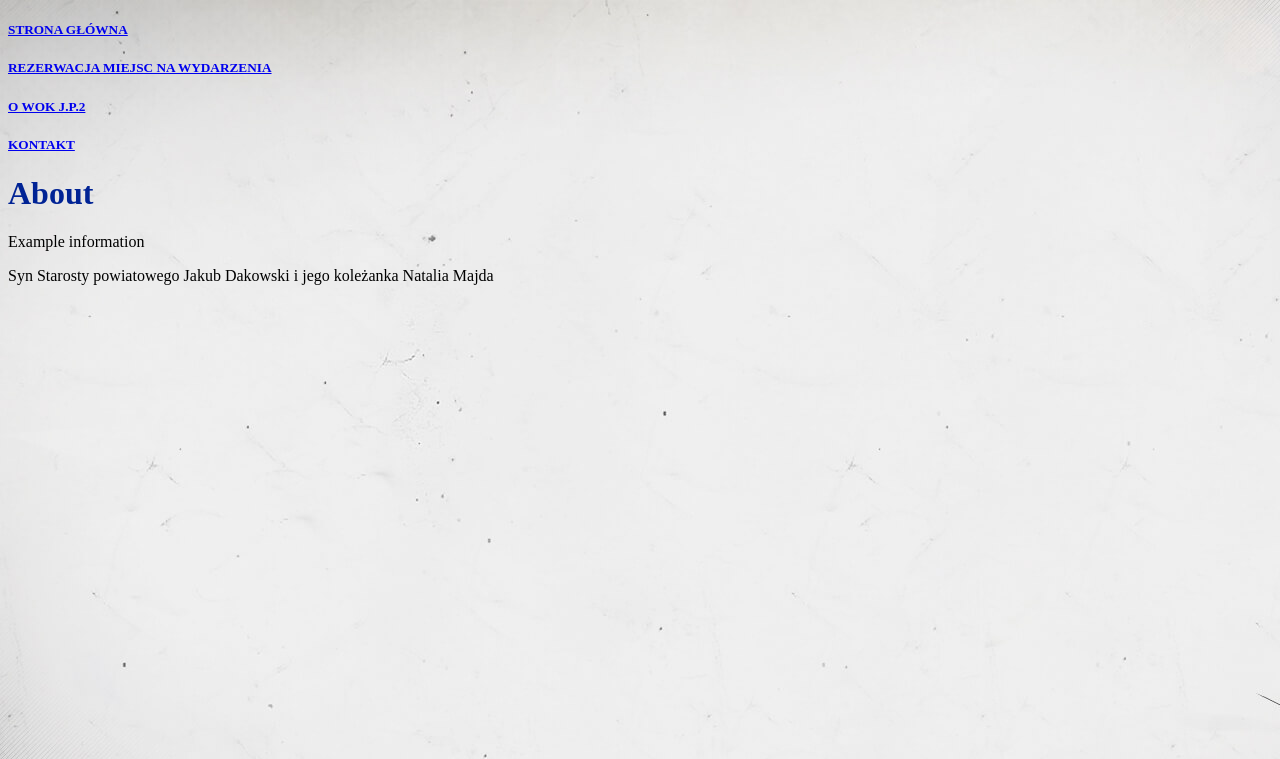
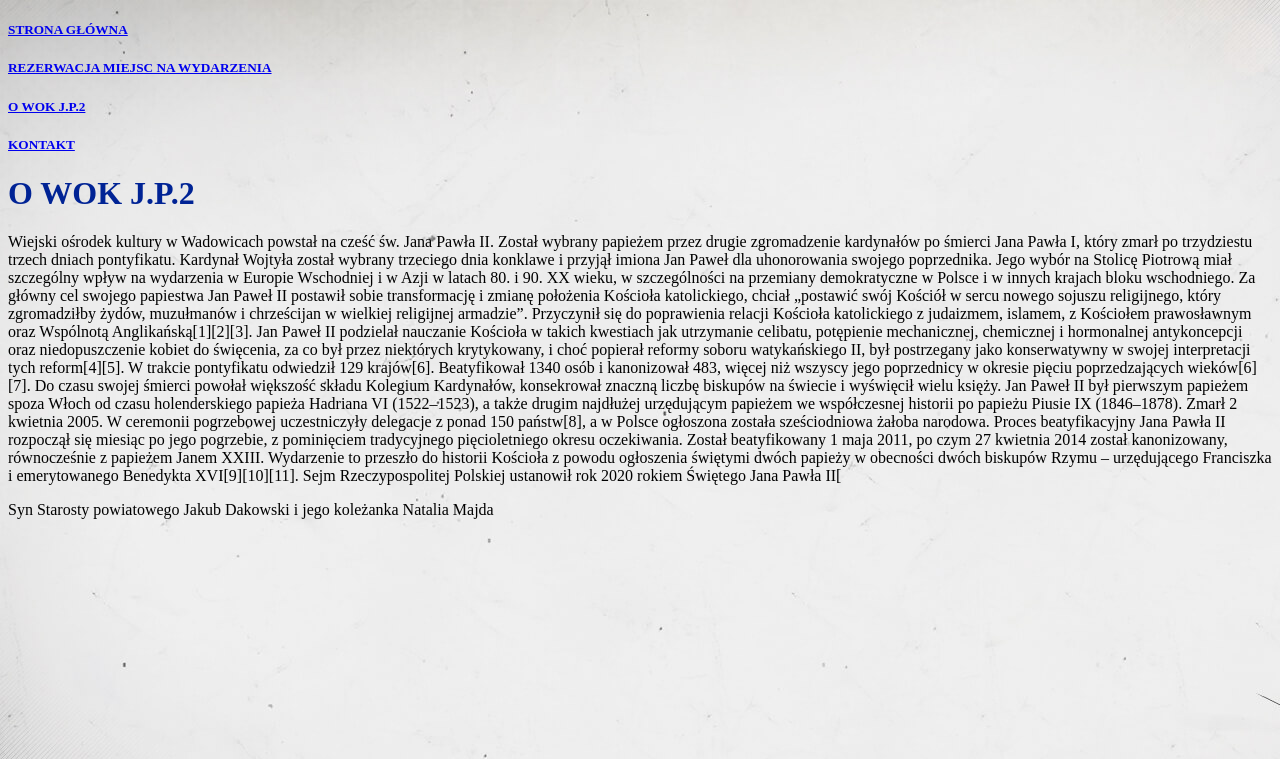
Before and after one commit to PogromcaPapai/gminnecentrumkulturyjp2, a Django app: template uploads/templates/about.html in a window 1280 px wide. Shown: the top 759 px of the page. Run offline with Django 3.2, Linux system fonts and the light colour scheme; the template is opened without the code that fills it, so the values that code supplies are empty; parts of the project's set-up code (start-up, migrations or seed data) failed here and were passed over.

Commit message:
Update about.html

```diff
--- a/uploads/templates/about.html
+++ b/uploads/templates/about.html
@@ -1,7 +1,18 @@
 {% extends 'base.html' %}
+{% block content %}
+<div id = "tlowok">
 
-{% block content %}
-    <h1>About</h1>
+    <h1>O WOK J.P.2</h1>
+<div = "xd">
+    <p>Wiejski ośrodek kultury w Wadowicach powstał na cześć św. Jana Pawła II.
+      Został wybrany papieżem przez drugie zgromadzenie kardynałów po śmierci Jana Pawła I, który zmarł po trzydziestu trzech dniach pontyfikatu. Kardynał Wojtyła został wybrany trzeciego dnia konklawe i przyjął imiona Jan Paweł dla uhonorowania swojego poprzednika. Jego wybór na Stolicę Piotrową miał szczególny wpływ na wydarzenia w Europie Wschodniej i w Azji w latach 80. i 90. XX wieku, w szczególności na przemiany demokratyczne w Polsce i w innych krajach bloku wschodniego. Za główny cel swojego papiestwa Jan Paweł II postawił sobie transformację i zmianę położenia Kościoła katolickiego, chciał „postawić swój Kościół w sercu nowego sojuszu religijnego, który zgromadziłby żydów, muzułmanów i chrześcijan w wielkiej religijnej armadzie”. Przyczynił się do poprawienia relacji Kościoła katolickiego z judaizmem, islamem, z Kościołem prawosławnym oraz Wspólnotą Anglikańską[1][2][3]. Jan Paweł II podzielał nauczanie Kościoła w takich kwestiach jak utrzymanie celibatu, potępienie mechanicznej, chemicznej i hormonalnej antykoncepcji oraz niedopuszczenie kobiet do święcenia, za co był przez niektórych krytykowany, i choć popierał reformy soboru watykańskiego II, był postrzegany jako konserwatywny w swojej interpretacji tych reform[4][5].
 
-    <p>Example information</p>
+  W trakcie pontyfikatu odwiedził 129 krajów[6]. Beatyfikował 1340 osób i kanonizował 483, więcej niż wszyscy jego poprzednicy w okresie pięciu poprzedzających wieków[6][7]. Do czasu swojej śmierci powołał większość składu Kolegium Kardynałów, konsekrował znaczną liczbę biskupów na świecie i wyświęcił wielu księży.
+
+  Jan Paweł II był pierwszym papieżem spoza Włoch od czasu holenderskiego papieża Hadriana VI (1522–1523), a także drugim najdłużej urzędującym papieżem we współczesnej historii po papieżu Piusie IX (1846–1878).
+
+  Zmarł 2 kwietnia 2005. W ceremonii pogrzebowej uczestniczyły delegacje z ponad 150 państw[8], a w Polsce ogłoszona została sześciodniowa żałoba narodowa. Proces beatyfikacyjny Jana Pawła II rozpoczął się miesiąc po jego pogrzebie, z pominięciem tradycyjnego pięcioletniego okresu oczekiwania. Został beatyfikowany 1 maja 2011, po czym 27 kwietnia 2014 został kanonizowany, równocześnie z papieżem Janem XXIII. Wydarzenie to przeszło do historii Kościoła z powodu ogłoszenia świętymi dwóch papieży w obecności dwóch biskupów Rzymu – urzędującego Franciszka i emerytowanego Benedykta XVI[9][10][11].
+
+  Sejm Rzeczypospolitej Polskiej ustanowił rok 2020 rokiem Świętego Jana Pawła II[</p>
 {% endblock %}
+</div></div>
```
